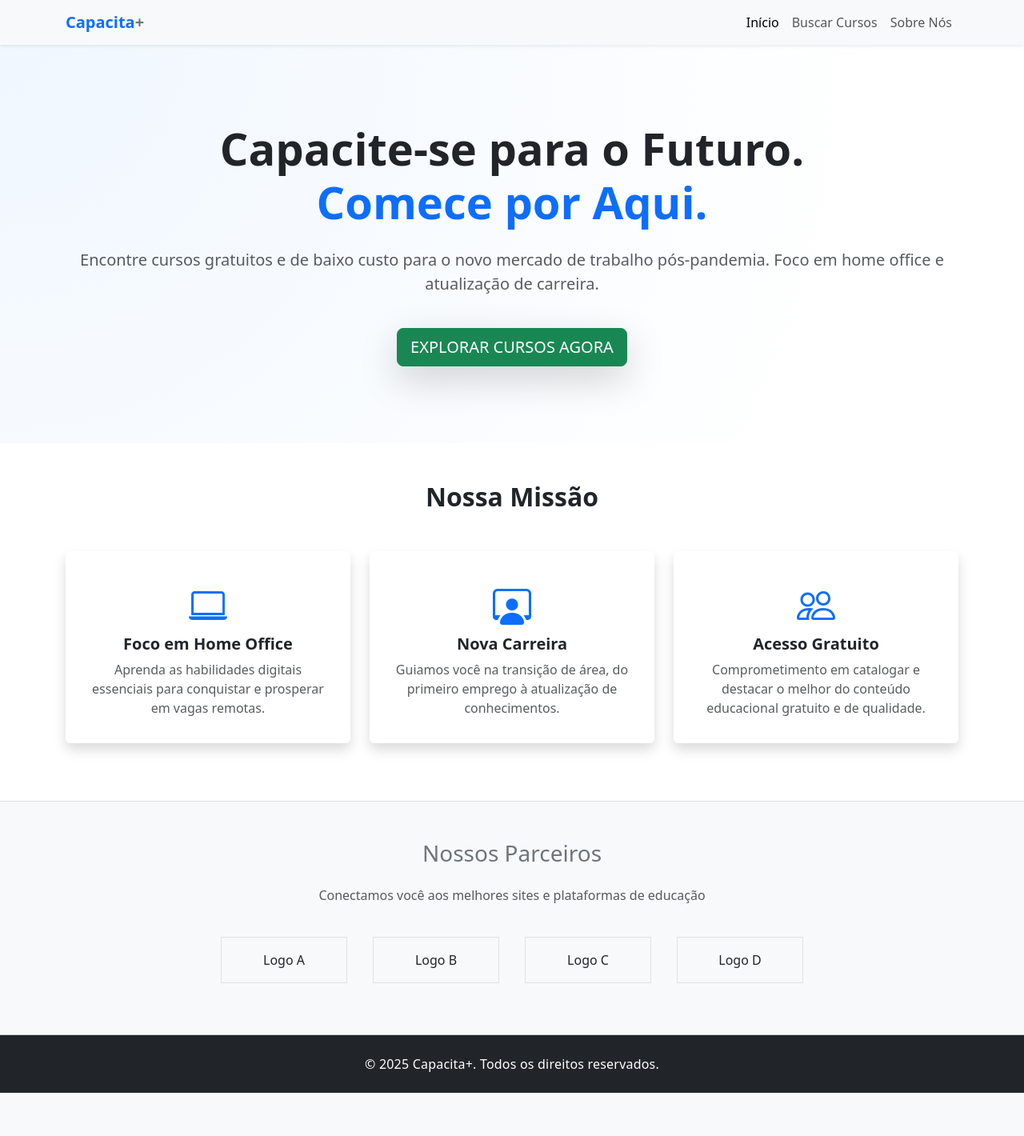
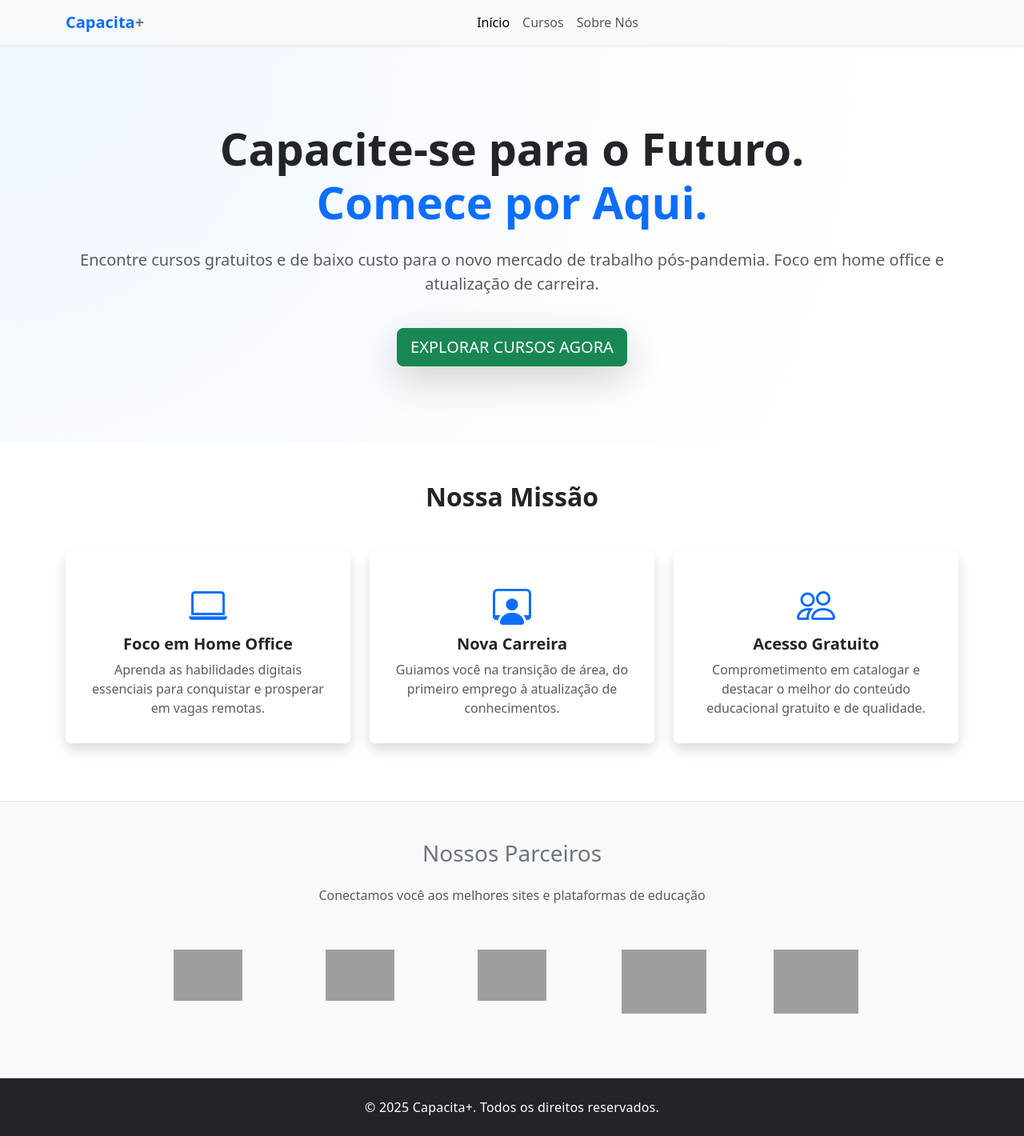
Before and after one commit to HeberFHLemes/capacita-mais, a PHP site: page / in a window 1280 px wide. Shown: the whole page at 80% size. Before the commit the page ends 1366 px from the top, so only its background shows below. Run offline with PHP 8.4, Linux system fonts and the light colour scheme; grey boxes are pictures that could not be loaded.

Commit message:
feature: adicionando as imagens dos cursos na secao de parceiros - (imagens ainda não versionadas) - ajustes no CSS

```diff
--- a/css/styles.css
+++ b/css/styles.css
@@ -28,7 +28,7 @@
 }
 
 /* Animação ao passar o mouse (logos - parceiros) */
-.border:hover {
+img:hover {
   background-color: #f8f9fa;
   transform: scale(1.05);
   transition: 0.3s ease;
@@ -75,7 +75,7 @@ footer {
   text-align: center;
   position: relative;
   padding-bottom: 0.8rem;
-  margin-bottom: 1.5rem;
+  margin-bottom: 1.8rem;
 }
 
 #sobre-section h5 {
@@ -88,7 +88,7 @@ footer {
   left: 50%;
   bottom: 0;
   transform: translateX(-50%);
-  width: 80px;
+  width: 200px;
   height: 3px;
   background-color: #0d6efd;
   border-radius: 2px;
--- a/index.html
+++ b/index.html
@@ -32,15 +32,15 @@
           <span class="navbar-toggler-icon"></span>
         </button>
         <div class="collapse navbar-collapse" id="navbarNav">
-          <ul class="navbar-nav ms-auto">
+          <ul class="navbar-nav mx-auto">
             <li class="nav-item">
-              <a class="nav-link active" aria-current="page" href="#">Início</a>
+              <a class="nav-link fw-medium active" aria-current="page" href="#">Início</a>
             </li>
             <li class="nav-item">
-              <a class="nav-link" href="cursos.html">Buscar Cursos</a>
+              <a class="nav-link fw-medium" href="cursos.html">Cursos</a>
             </li>
             <li class="nav-item">
-              <a class="nav-link" href="sobre.html">Sobre Nós</a>
+              <a class="nav-link fw-medium" href="sobre.html">Sobre Nós</a>
             </li>
           </ul>
         </div>
@@ -114,16 +114,39 @@
         <p class="text-muted mb-4">Conectamos você aos melhores sites e plataformas de educação</p>
         <div class="row justify-content-center">
           <div class="col-6 col-md-2 p-3">
-            <div class="text-center border p-3">Logo A</div>
+            <a href="https://cursa.app/pt" target="_blank">
+              <div class="text-center p-3">
+                <img src="assets/img/cursa.png" alt="Logo da plataforma Cursa" style="max-width: 148px; max-height: 64px;">
+              </div>
+            </a>
           </div>
           <div class="col-6 col-md-2 p-3">
-            <div class="text-center border p-3">Logo B</div>
+            <a href="https://www.dio.me/" target="_blank">
+              <div class="text-center p-3">
+                <img src="assets/img/dio.png" alt="Logo da plataforma DIO" style="max-width: 148px; max-height: 64px;">
+              </div>
+            </a>
           </div>
           <div class="col-6 col-md-2 p-3">
-            <div class="text-center border p-3">Logo C</div>
+            <a href="https://sebrae.com.br/sites/PortalSebrae/cursosonline" target="_blank">
+              <div class="text-center p-3">
+                <img src="assets/img/sebrae.png" alt="Logo da plataforma Sebrae" style="max-width: 148px; max-height: 64px;">
+              </div>
+            </a>
           </div>
           <div class="col-6 col-md-2 p-3">
-            <div class="text-center border p-3">Logo D</div>
+            <a href="https://www.codecademy.com/catalog" target="_blank">
+              <div class="text-center p-3">
+                <img src="assets/img/codecademy.png" alt="Logo da plataforma Codecademy" style="max-width: 160px; max-height: 80px;">
+              </div>
+            </a>
+          </div>
+          <div class="col-6 col-md-2 p-3">
+            <a href="https://educacao-executiva.fgv.br/Cursos/Gratuitos" target="_blank">
+              <div class="text-center p-3">
+                <img src="assets/img/fgv.png" alt="Logo da plataforma FGV Educação Executiva" style="max-width: 160px; max-height: 80px;">
+              </div>
+            </a>
           </div>
         </div>
       </div>
--- a/sobre.html
+++ b/sobre.html
@@ -37,7 +37,7 @@
               <a class="nav-link" href="index.html">Início</a>
             </li>
             <li class="nav-item">
-              <a class="nav-link" href="cursos.html">Buscar Cursos</a>
+              <a class="nav-link" href="cursos.html">Cursos</a>
             </li>
             <li class="nav-item">
               <a class="nav-link active" aria-current="page" href="sobre.html">Sobre Nós</a>
@@ -73,10 +73,10 @@
       </div>
     </section>
 
-    <section class="py-5" id="contato-section">
+    <section class="py-5" id="contato-section" aria-label="Redes de contato do Capacita+">
       <div class="container">
         <h2 class="text-center mb-3 fw-bold">Fale conosco</h2>
-        <p class="text-center mb-3 fw-semibold text-primary">
+        <p class="text-center mb-3">
           Entre em contato conosco por meio de uma das nossas redes de contato
         </p>
         <ul class="list-unstyled d-flex justify-content-center">
```
